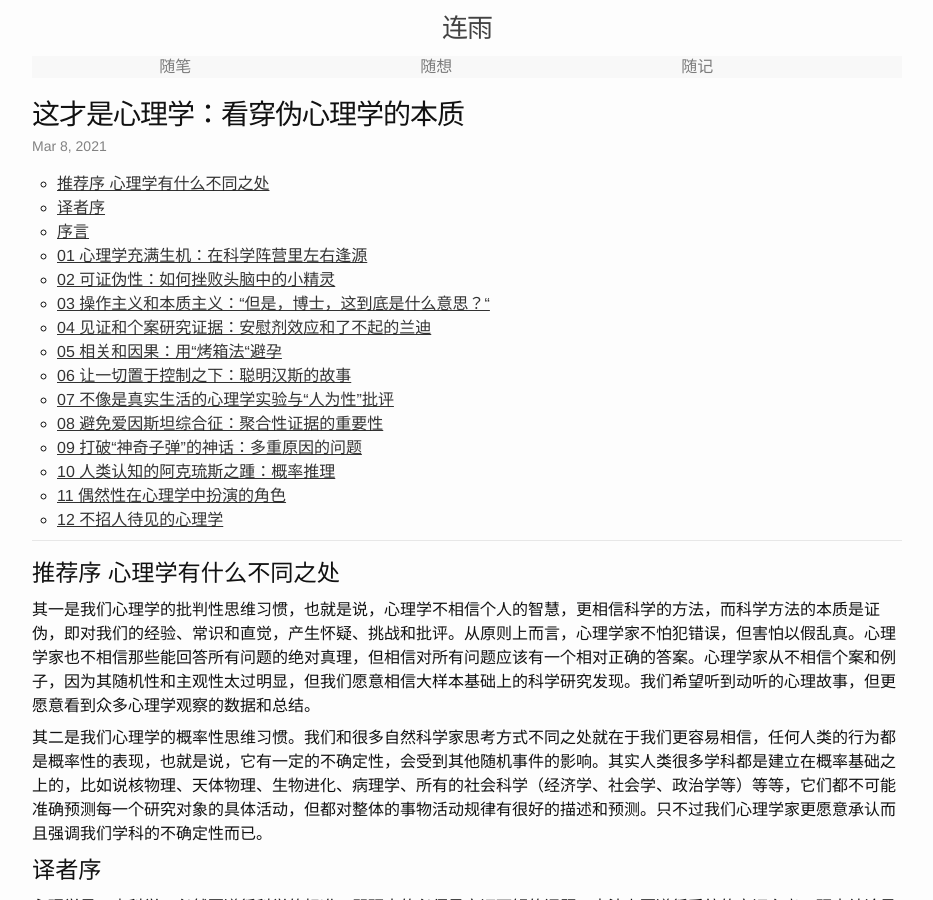
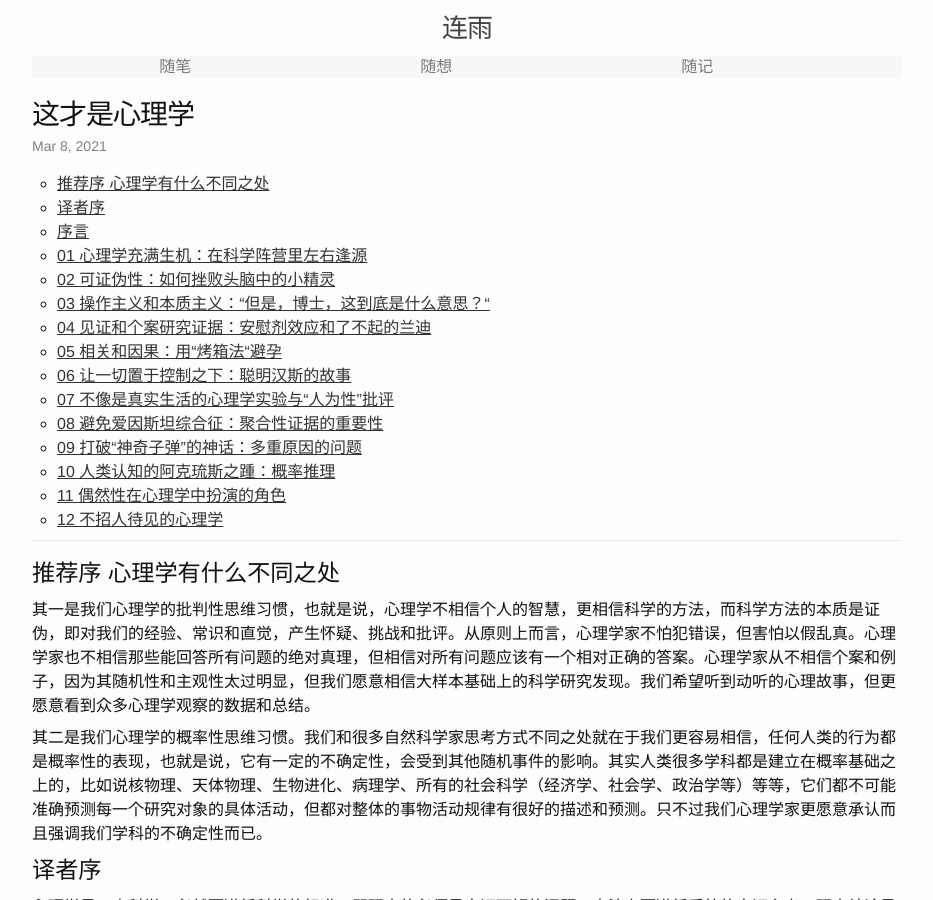
Before and after one commit to lianyu1115/lianyu, a Jekyll site: the page built from _book-notes/2021-03-08-how-to-think-straight-about-pyschology.md, in a window 1280 px wide and 900 px high. Shown: the whole window, without its empty margins (173-1106 px from the left). Built offline with Jekyll 4.4.1, drawn with Linux system fonts in a browser that asks for light colours.

Commit message:
Update 2021-03-08-how-to-think-straight-about-pyschology.md

```diff
--- a/_book-notes/2021-03-08-how-to-think-straight-about-pyschology.md
+++ b/_book-notes/2021-03-08-how-to-think-straight-about-pyschology.md
@@ -1,6 +1,6 @@
 ---
 layout: post
-title: '这才是心理学：看穿伪心理学的本质'
+title: '这才是心理学'
 date: '2021-03-08 16:32:34 +0800'
 categories: ''
 tags: ''
```
